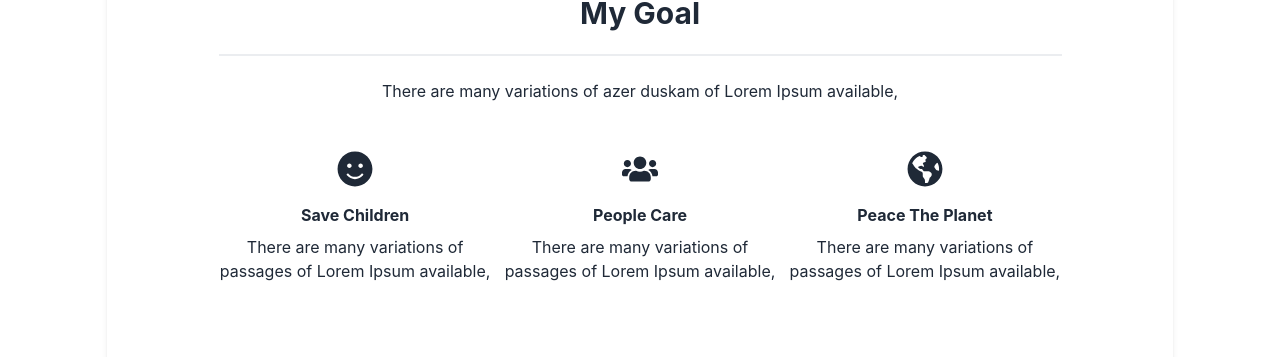
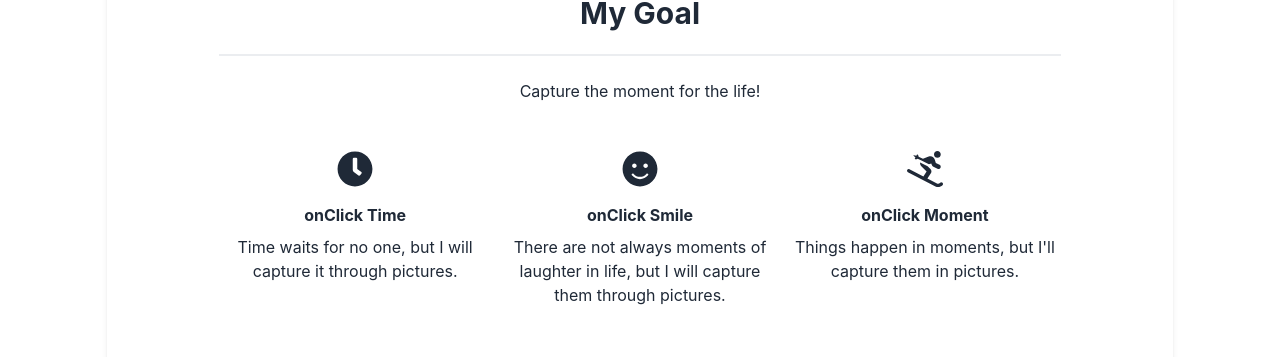
Before and after one commit to rajibrt/service-review-client, a React (Create React App) app: page / in a window 1280 px wide. Shown: the part 417-774 px from the top of the page. Built offline with nearby package versions, Linux system fonts and the light colour scheme; no server answers.

Commit message:
My goal section added

```diff
--- a/src/Pages/Home/Home/Home.js
+++ b/src/Pages/Home/Home/Home.js
@@ -1,13 +1,13 @@
 import React from 'react';
 import Hero from '../Hero/Hero';
 import LatestServices from '../LatestServices/LatestService';
-import OurGoal from '../OurGoal/OurGoal';
+import MyGoal from '../MyGoal/MyGoal';
 
 const Home = () => {
     return (
         <div>
             <Hero></Hero>
-            <OurGoal></OurGoal>
+            <MyGoal></MyGoal>
             <LatestServices></LatestServices>
         </div>
     );
--- a/src/Pages/Home/OurGoal/OurGoal.js
+++ b/src/Pages/Home/MyGoal/MyGoal.js
@@ -1,36 +1,36 @@
 import React from 'react';
-import { FaGlobeAmericas, FaSmile, FaUsers } from 'react-icons/fa';
+import { FaCamera, FaClock, FaGlobeAmericas, FaSkiing, FaSmile, FaUsers } from 'react-icons/fa';
 import 'animate.css';
 import AOS from 'aos';
 import 'aos/dist/aos.css'; // You can also use <link> for styles
 // ..
 AOS.init();
 
-const OurGoal = () => {
+const MyGoal = () => {
     return (
         <div data-aos="zoom-in-down" className="md:max-w-screen-xl w-5/6 m-auto md:p-28 p-10 bg-white text-gray-800 relative md:-mt-20 -mt-10 mb-8 rounded-lg text-center shadow-md">
             <h2 data-aos="zoom-out" className='text-gray-800 text-3xl font-bold'>My Goal</h2>
             <div className="divider"></div>
-            <p>There are many variations of azer duskam of Lorem Ipsum available,</p>
+            <p>Capture the moment for the life!</p>
             <div className='grid md:grid-cols-3 gap-3'>
                 <div data-aos="fade-right" className='md:my-8 pb-3 md:border-none border-b-2 rounded-md border-gray-200 '>
-                    <FaSmile className="text-4xl m-auto my-4"></FaSmile>
-                    <h2 className='font-bold mb-2'>Save Children</h2>
-                    <p>There are many variations of passages of Lorem Ipsum available,</p>
+                    <FaClock className="text-4xl m-auto my-4"></FaClock>
+                    <h2 className='font-bold mb-2'>onClick Time</h2>
+                    <p>Time waits for no one, but I will capture it through pictures.</p>
                 </div>
                 <div data-aos="fade-down" className='md:my-8 pb-3 md:border-none border-b-2 rounded-md border-gray-200'>
-                    <FaUsers className="text-4xl m-auto my-4"></FaUsers>
-                    <h2 className='font-bold mb-2'>People Care</h2>
-                    <p>There are many variations of passages of Lorem Ipsum available,</p>
+                    <FaSmile className="text-4xl m-auto my-4"></FaSmile>
+                    <h2 className='font-bold mb-2'>onClick Smile</h2>
+                    <p>There are not always moments of laughter in life, but I will capture them through pictures.</p>
                 </div>
                 <div data-aos="fade-left" className='md:my-8 pb-3 md:border-none border-b-2 rounded-md border-gray-200'>
-                    <FaGlobeAmericas className="text-4xl m-auto my-4"></FaGlobeAmericas>
-                    <h2 className='font-bold mb-2'>Peace The Planet</h2>
-                    <p>There are many variations of passages of Lorem Ipsum available,</p>
+                    <FaSkiing className="text-4xl m-auto my-4"></FaSkiing>
+                    <h2 className='font-bold mb-2'>onClick Moment</h2>
+                    <p>Things happen in moments, but I'll capture them in pictures.</p>
                 </div>
             </div>
         </div>
     );
 };
 
-export default OurGoal;
+export default MyGoal;
```
